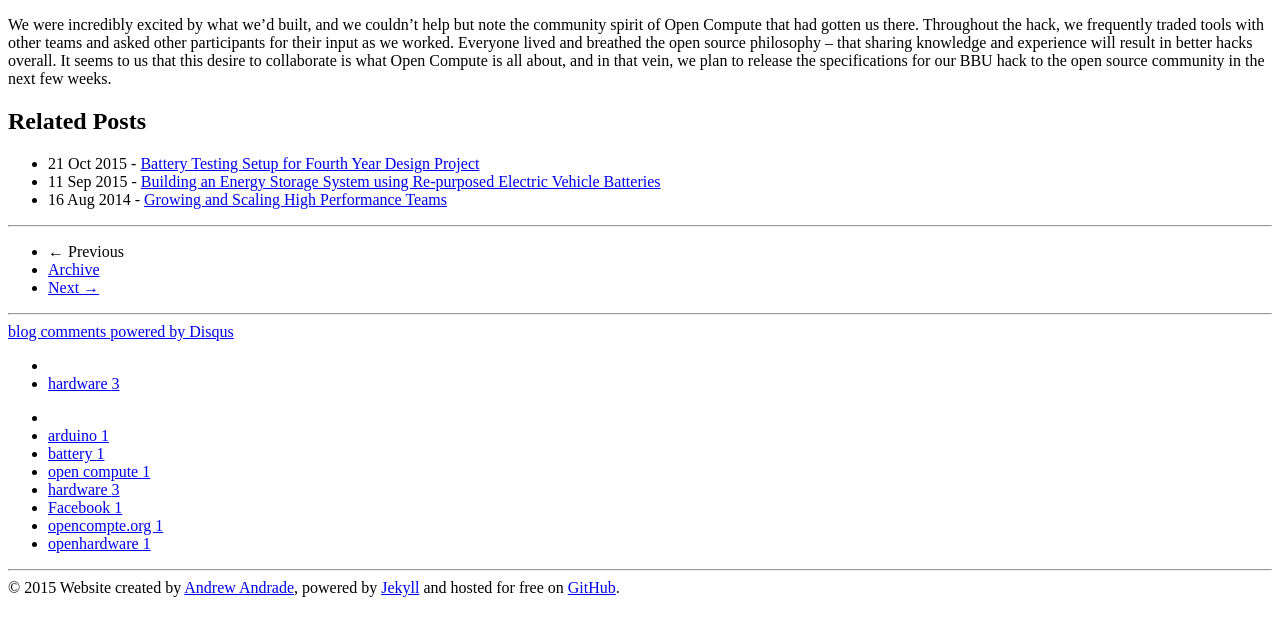
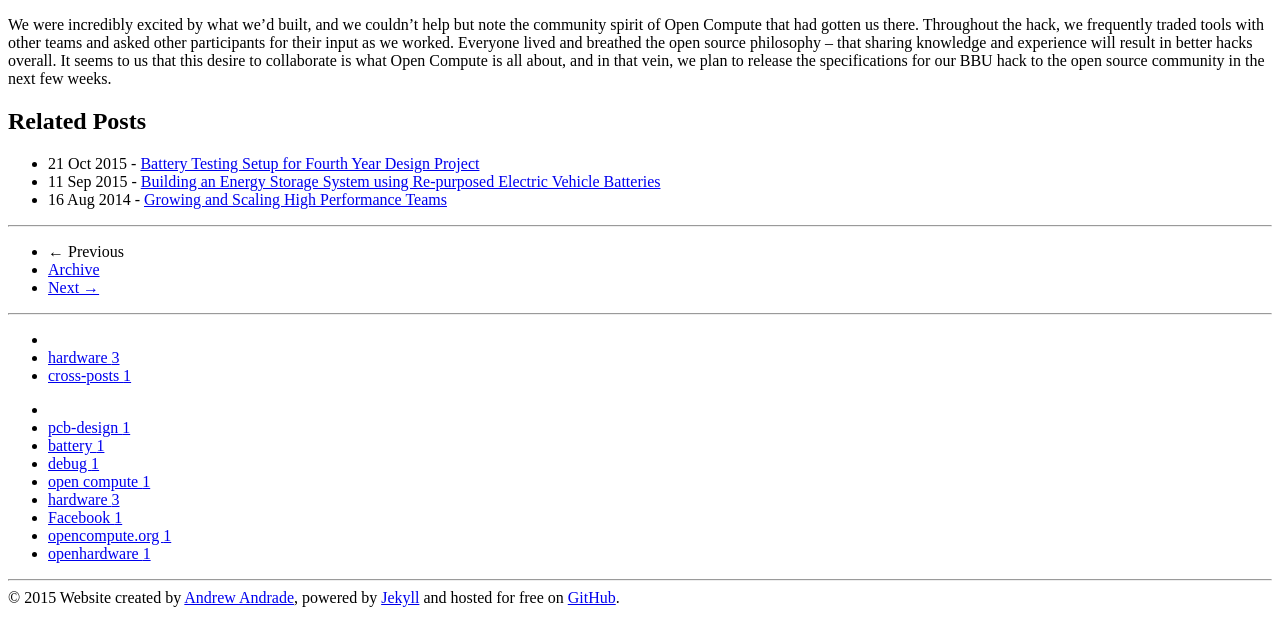
Before and after one commit to mrandrewandrade/blog, a Jekyll site: the page built from _posts/2014-03-14-codeless-hackathon-winner.md, in a window 1280 px wide and 900 px high, scrolled down 2607 px, cut to the strip 267-900 px from the top of the window. Built offline with Jekyll 4.4.1, drawn with Linux system fonts in a browser that asks for light colours; nearby versions of some CDN libraries; library files that are not in the unit come from our copies; comment, search, counter and statistics services are not loaded.

Commit message:
fixed small issues

```diff
--- a/_includes/themes/evjekylltheme/default.html
+++ b/_includes/themes/evjekylltheme/default.html
@@ -27,6 +27,10 @@
         prettyPrint();
         });
 </script>
+<script type="text/javascript"
+src="http://cdn.mathjax.org/mathjax/latest/MathJax.js?config=TeX-AMS-MML_HTMLorMML">
+</script>
+
 <!-- Add mousewheel plugin (this is optional) -->
 <script type="text/javascript" src="{{ ASSET_PATH }}/fancybox/lib/jquery.mousewheel-3.0.6.pack.js"></script>
 <!-- Add fancyBox -->
--- a/_includes/themes/evjekylltheme/post.html
+++ b/_includes/themes/evjekylltheme/post.html
@@ -44,8 +48,8 @@
         </div>
         <hr>
 
-		{% include JB/comments %}
-		<blockquote><p class="quote"></p></blockquote>
+        <!--		{% include JB/comments %}
+        <blockquote><p class="quote"></p></blockquote> -->
     </div>
 
     <div class="span4">
--- a/_posts/2014-03-14-codeless-hackathon-winner.md
+++ b/_posts/2014-03-14-codeless-hackathon-winner.md
@@ -3,8 +3,8 @@
 title: "How I won $5000 at a Facebook hackathon without a single line of code"
 tagline: "OCP Hackathon Winner: The Codeless Hack"
 description: "OCP Hackathon Winner: The Codeless Hack"
-category: [hardware]
-tags: [arduino, battery, open compute, hardware, Facebook, opencompte.org, openhardware]
+category: [hardware, cross-posts]
+tags: [pcb-design, battery, debug, open compute, hardware, Facebook, opencompute.org, openhardware]
 last_updated: 2015-21-11
 ---
 
```
Also changed, not shown: other parts of _includes/themes/evjekylltheme/post.html (+4 -0 lines). Lines whose indentation alone changed are shown as unchanged.
